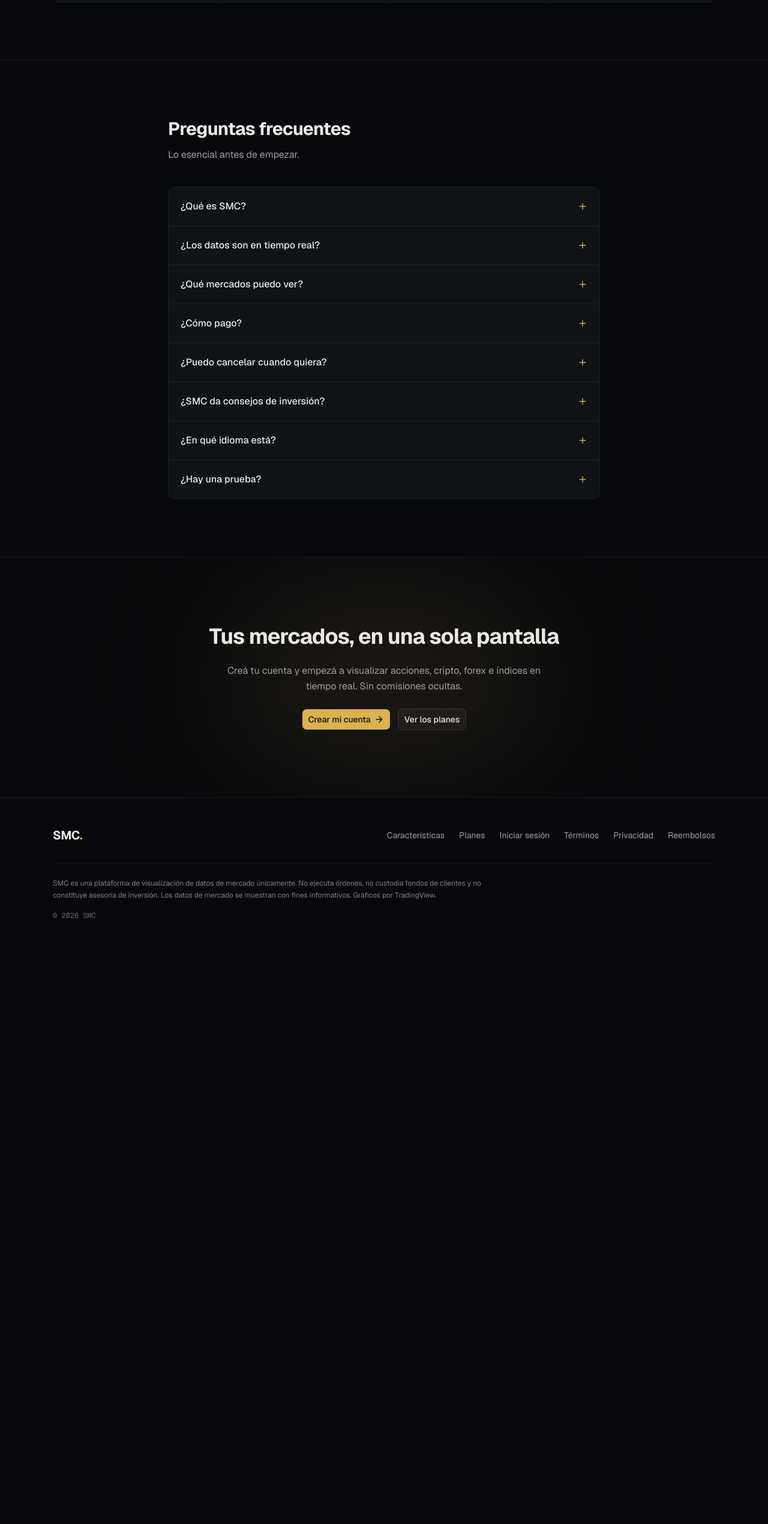
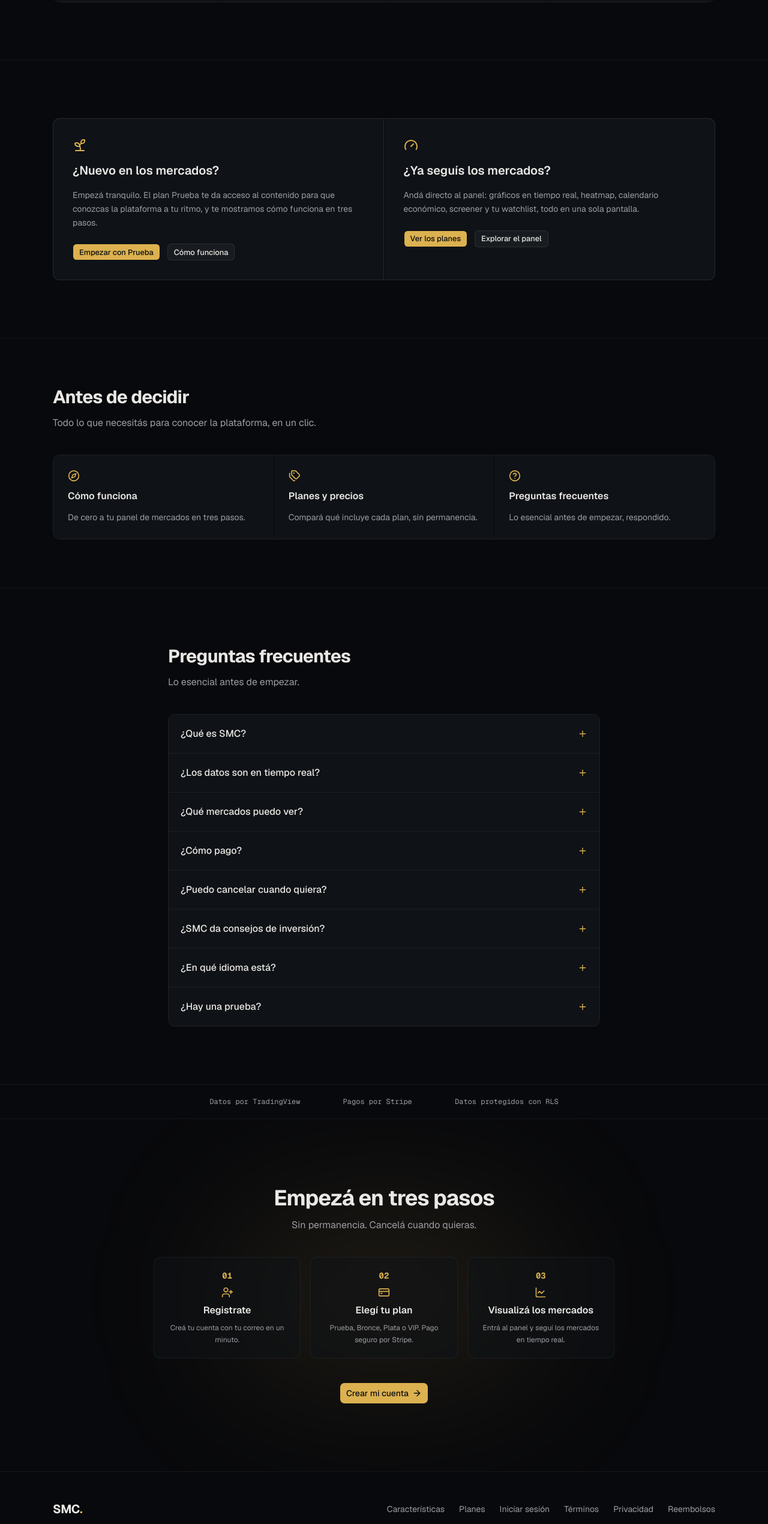
Before and after one commit to Sad1mus/smc-platform, a Next.js app: page / in a window 1280 px wide. Shown: the part 3446-5986 px from the top of the page at 60% size. Before the commit the page ends 5028 px from the top, so only its background shows below. Built offline with nearby package versions, Linux system fonts and the light colour scheme; no server answers; the database is empty.

Commit message:
feat: segmentación dual, recursos reales y CTA de cierre con embudo numerado (Registrate→Elegí plan→Visualizá) + prueba social honesta (conversión, tarea 4)

```diff
--- a/app/page.tsx
+++ b/app/page.tsx
@@ -7,8 +7,10 @@ import { MarketsCovered } from "@/components/landing/markets-covered"
 import { PlatformSection } from "@/components/landing/platform-section"
 import { WhyUs } from "@/components/landing/why-us"
 import { Plans } from "@/components/landing/plans"
+import { Segments } from "@/components/landing/segments"
+import { Resources } from "@/components/landing/resources"
 import { Faq } from "@/components/landing/faq"
-import { Cta } from "@/components/landing/cta"
+import { ClosingCta } from "@/components/landing/closing-cta"
 import { SiteFooter } from "@/components/landing/site-footer"
 
 export default function HomePage() {
@@ -24,8 +26,10 @@ export default function HomePage() {
         <PlatformSection />
         <WhyUs />
         <Plans />
+        <Segments />
+        <Resources />
         <Faq />
-        <Cta />
+        <ClosingCta />
       </main>
       <SiteFooter />
     </>
--- /dev/null
+++ b/components/landing/closing-cta.tsx
@@ -0,0 +1,92 @@
+import Link from "next/link"
+import { UserPlus, CreditCard, LineChart, ArrowRight } from "lucide-react"
+
+import { Button } from "@/components/ui/button"
+
+/**
+ * CTA de cierre (playbook §11): embudo NUMERADO + un CTA grande centrado.
+ * El embudo lleva a registrarse y elegir plan; nunca empuja a poner dinero ni
+ * a ejecutar operaciones (marco vigente).
+ * Incluye prueba social HONESTA: solo integraciones reales (TradingView, Stripe).
+ */
+const STEPS = [
+  {
+    icon: UserPlus,
+    title: "Registrate",
+    description: "Creá tu cuenta con tu correo en un minuto.",
+  },
+  {
+    icon: CreditCard,
+    title: "Elegí tu plan",
+    description: "Prueba, Bronce, Plata o VIP. Pago seguro por Stripe.",
+  },
+  {
+    icon: LineChart,
+    title: "Visualizá los mercados",
+    description: "Entrá al panel y seguí los mercados en tiempo real.",
+  },
+] as const
+
+export function ClosingCta() {
+  return (
+    <section className="border-border/60 border-t">
+      {/* Prueba social honesta: integraciones reales, sin premios inventados */}
+      <div className="border-border/60 border-b">
+        <ul className="text-muted-foreground mx-auto flex max-w-6xl flex-wrap items-center justify-center gap-x-8 gap-y-2 px-4 py-5 font-mono text-xs md:px-6">
+          <li>Datos por TradingView</li>
+          <li aria-hidden="true" className="text-border">
+            ·
+          </li>
+          <li>Pagos por Stripe</li>
+          <li aria-hidden="true" className="text-border">
+            ·
+          </li>
+          <li>Datos protegidos con RLS</li>
+        </ul>
+      </div>
+
+      <div className="relative mx-auto max-w-6xl overflow-hidden px-4 py-20 md:px-6 md:py-28">
+        <div
+          aria-hidden="true"
+          className="bg-gold/10 pointer-events-none absolute top-1/2 left-1/2 h-[320px] w-[560px] -translate-x-1/2 -translate-y-1/2 rounded-full blur-[120px]"
+        />
+        <div className="relative mx-auto flex max-w-3xl flex-col items-center gap-10 text-center">
+          <div className="flex flex-col items-center gap-3">
+            <h2 className="text-3xl font-bold tracking-tight md:text-4xl">
+              Empezá en tres pasos
+            </h2>
+            <p className="text-muted-foreground max-w-xl leading-relaxed">
+              Sin permanencia. Cancelá cuando quieras.
+            </p>
+          </div>
+
+          {/* Embudo numerado */}
+          <ol className="grid w-full gap-4 sm:grid-cols-3">
+            {STEPS.map((step, i) => (
+              <li
+                key={step.title}
+                className="border-border/60 bg-card/50 flex flex-col items-center gap-2 rounded-xl border p-5 text-center"
+              >
+                <span className="text-gold font-mono text-sm font-bold">
+                  {String(i + 1).padStart(2, "0")}
+                </span>
+                <step.icon aria-hidden="true" className="text-gold size-5" />
+                <span className="font-semibold">{step.title}</span>
+                <span className="text-muted-foreground text-xs leading-relaxed">
+                  {step.description}
+                </span>
+              </li>
+            ))}
+          </ol>
+
+          <Button asChild size="lg" className="group">
+            <Link href="/registro">
+              Crear mi cuenta
+              <ArrowRight className="size-4 transition-transform duration-200 ease-out group-hover:translate-x-0.5" />
+            </Link>
+          </Button>
+        </div>
+      </div>
+    </section>
+  )
+}
--- /dev/null
+++ b/components/landing/resources.tsx
@@ -0,0 +1,62 @@
+import Link from "next/link"
+import { Compass, HelpCircle, Tags, ArrowRight } from "lucide-react"
+
+/**
+ * Recursos (playbook §9): SOLO enlaces reales que existen hoy. Sin academia,
+ * webinars ni blog inventados. Si en el futuro hay contenido real, se amplía.
+ */
+const RESOURCES = [
+  {
+    icon: Compass,
+    title: "Cómo funciona",
+    description: "De cero a tu panel de mercados en tres pasos.",
+    href: "/#como-funciona",
+  },
+  {
+    icon: Tags,
+    title: "Planes y precios",
+    description: "Compará qué incluye cada plan, sin permanencia.",
+    href: "/precios",
+  },
+  {
+    icon: HelpCircle,
+    title: "Preguntas frecuentes",
+    description: "Lo esencial antes de empezar, respondido.",
+    href: "/#faq",
+  },
+] as const
+
+export function Resources() {
+  return (
+    <section aria-label="Recursos" className="border-border/60 border-t">
+      <div className="mx-auto max-w-6xl px-4 py-16 md:px-6 md:py-20">
+        <div className="max-w-xl">
+          <h2 className="text-2xl font-bold tracking-tight md:text-3xl">
+            Antes de decidir
+          </h2>
+          <p className="text-muted-foreground mt-3 leading-relaxed">
+            Todo lo que necesitás para conocer la plataforma, en un clic.
+          </p>
+        </div>
+        <div className="mt-10 grid gap-px overflow-hidden rounded-xl border md:grid-cols-3">
+          {RESOURCES.map((r) => (
+            <Link
+              key={r.title}
+              href={r.href}
+              className="bg-card group hover:bg-secondary/60 flex flex-col gap-3 p-6 transition-colors duration-200"
+            >
+              <r.icon aria-hidden="true" className="text-gold size-5" />
+              <h3 className="flex items-center gap-1.5 font-semibold">
+                {r.title}
+                <ArrowRight className="size-3.5 opacity-0 transition-opacity group-hover:opacity-100" />
+              </h3>
+              <p className="text-muted-foreground text-sm leading-relaxed">
+                {r.description}
+              </p>
+            </Link>
+          ))}
+        </div>
+      </div>
+    </section>
+  )
+}
--- /dev/null
+++ b/components/landing/segments.tsx
@@ -0,0 +1,53 @@
+import Link from "next/link"
+import { Sprout, Gauge } from "lucide-react"
+
+import { Button } from "@/components/ui/button"
+
+/**
+ * Segmentación dual (playbook §8): dos bloques que hablan a dos perfiles,
+ * cada uno con su CTA. Adaptado al marco (visualización/análisis, sin trading).
+ */
+export function Segments() {
+  return (
+    <section aria-label="Para vos" className="border-border/60 border-t">
+      <div className="mx-auto grid max-w-6xl gap-px overflow-hidden px-4 py-16 md:grid-cols-2 md:px-6 md:py-24">
+        {/* Novato */}
+        <div className="bg-card flex flex-col gap-4 rounded-l-xl border p-8">
+          <Sprout aria-hidden="true" className="text-gold size-6" />
+          <h3 className="text-xl font-semibold">¿Nuevo en los mercados?</h3>
+          <p className="text-muted-foreground text-sm leading-relaxed">
+            Empezá tranquilo. El plan Prueba te da acceso al contenido para que
+            conozcas la plataforma a tu ritmo, y te mostramos cómo funciona en
+            tres pasos.
+          </p>
+          <div className="mt-2 flex flex-wrap gap-3">
+            <Button asChild size="sm">
+              <Link href="/registro">Empezar con Prueba</Link>
+            </Button>
+            <Button asChild size="sm" variant="outline">
+              <Link href="/#como-funciona">Cómo funciona</Link>
+            </Button>
+          </div>
+        </div>
+
+        {/* Experimentado */}
+        <div className="bg-card flex flex-col gap-4 rounded-r-xl border border-l-0 p-8">
+          <Gauge aria-hidden="true" className="text-gold size-6" />
+          <h3 className="text-xl font-semibold">¿Ya seguís los mercados?</h3>
+          <p className="text-muted-foreground text-sm leading-relaxed">
+            Andá directo al panel: gráficos en tiempo real, heatmap, calendario
+            económico, screener y tu watchlist, todo en una sola pantalla.
+          </p>
+          <div className="mt-2 flex flex-wrap gap-3">
+            <Button asChild size="sm">
+              <Link href="/#planes">Ver los planes</Link>
+            </Button>
+            <Button asChild size="sm" variant="outline">
+              <Link href="/#plataforma">Explorar el panel</Link>
+            </Button>
+          </div>
+        </div>
+      </div>
+    </section>
+  )
+}
```
Also changed, not shown: 1 other file (tests, documents, lock files or other folders).
